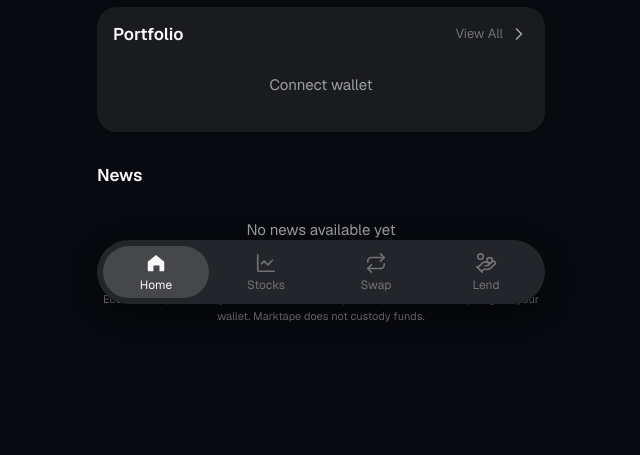
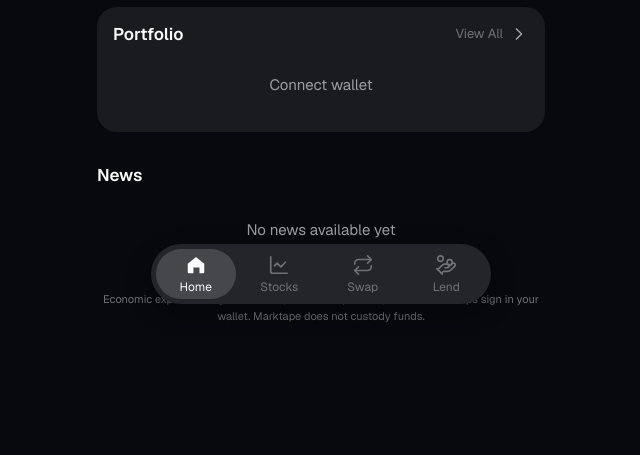
Before and after one commit to daephonice/Marktape, a FastAPI app: page / in a window 1280 px wide. Shown: the part 482-937 px from the top of the page, without its empty margins (319-959 px from the left). Run offline with FastAPI, Linux system fonts and the light colour scheme; data that the repository does not hold is empty.

Commit message:
Add files via upload

```diff
--- a/static/css/desk.css
+++ b/static/css/desk.css
@@ -266,13 +266,13 @@ body.hm main { max-width: none; width: 100%; margin: 0; padding: 0; flex: 1; }
   left: 50%;
   bottom: calc(14px + env(safe-area-inset-bottom, 0px));
   transform: translateX(-50%);
-  width: min(calc(100% - 32px), 448px);
-  height: 64px;
-  padding: 6px;
+  width: min(calc(100% - 48px), 340px);
+  height: 60px;
+  padding: 5px;
   display: flex;
   gap: 4px;
   background: var(--hm-ctrl);
-  border-radius: 32px;
+  border-radius: 30px;
   box-shadow: 0 8px 24px rgba(0, 0, 0, 0.45);
   z-index: 30;
 }
@@ -283,7 +283,7 @@ body.hm main { max-width: none; width: 100%; margin: 0; padding: 0; flex: 1; }
   align-items: center;
   justify-content: center;
   gap: 3px;
-  border-radius: 26px;
+  border-radius: 25px;
   color: var(--hm-dim);
   font-size: 12px;
   cursor: default;
@@ -294,6 +294,8 @@ body.hm main { max-width: none; width: 100%; margin: 0; padding: 0; flex: 1; }
 .hm-tab.active .hm-tab-ic-fill { display: block; }
 .hm-tab.active { background: var(--hm-ctrl-on); color: var(--hm-text); }
 a.hm-tab { cursor: pointer; }
+body.hm a.hm-tab { color: var(--hm-dim); }
+body.hm a.hm-tab.active { color: var(--hm-text); }
 
 /* ==========================================================================
    Send flow (sheet -> address -> amount panel -> toast). Lives on body.hm.
```
